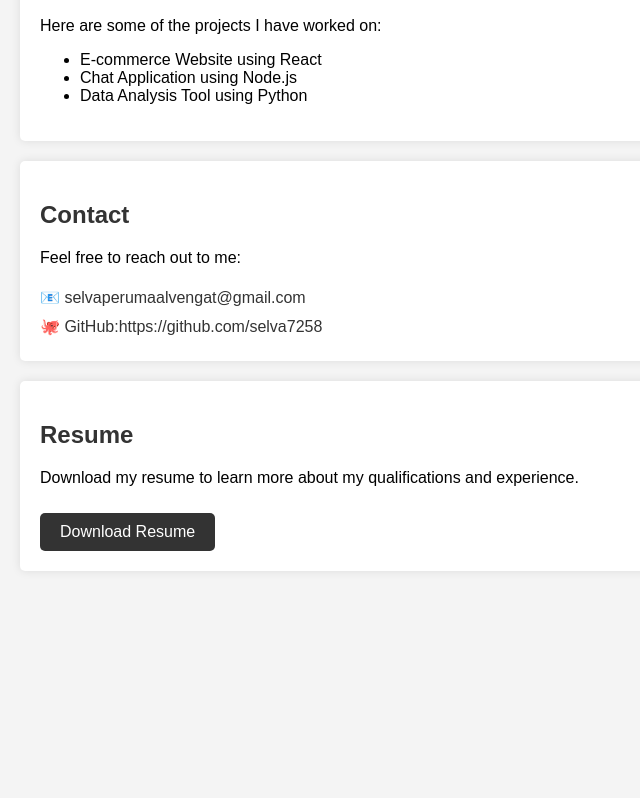
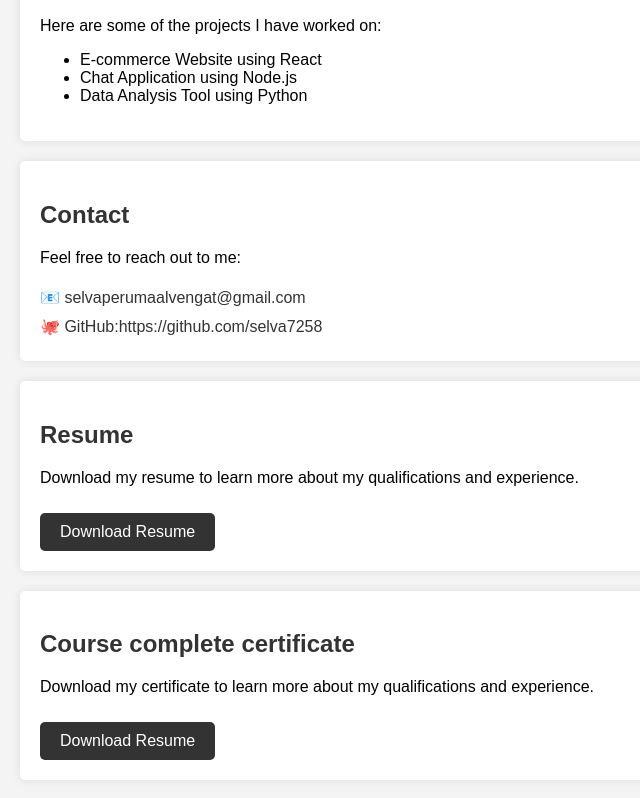
Before and after one commit to selva7258/selva-portfolio, a plain HTML site: page index.html in a window 1280 px wide. Shown: the part 1210-2008 px from the top of the page, without its empty margins (0-640 px from the left). Before the commit the page ends 1801 px from the top, so only its background shows below. Drawn offline with Linux system fonts and the light colour scheme.

Commit message:
Update index.html

```diff
--- a/index.html
+++ b/index.html
@@ -166,6 +166,11 @@
     <p>Download my resume to learn more about my qualifications and experience.</p>
     <a href="./selva.pdf" class="resume-link" download>Download Resume</a>
   </section>
+  <section id="course complete">
+    <h2>Course complete certificate</h2>
+    <p>Download my certificate to learn more about my qualifications and experience.</p>
+    <a href="./selva.pdf" class="resume-link" download>Download Resume</a>
+  </section>
   <footer>
     <p>&copy; 2025 selva. All rights reserved.</p>
   </footer>
```
